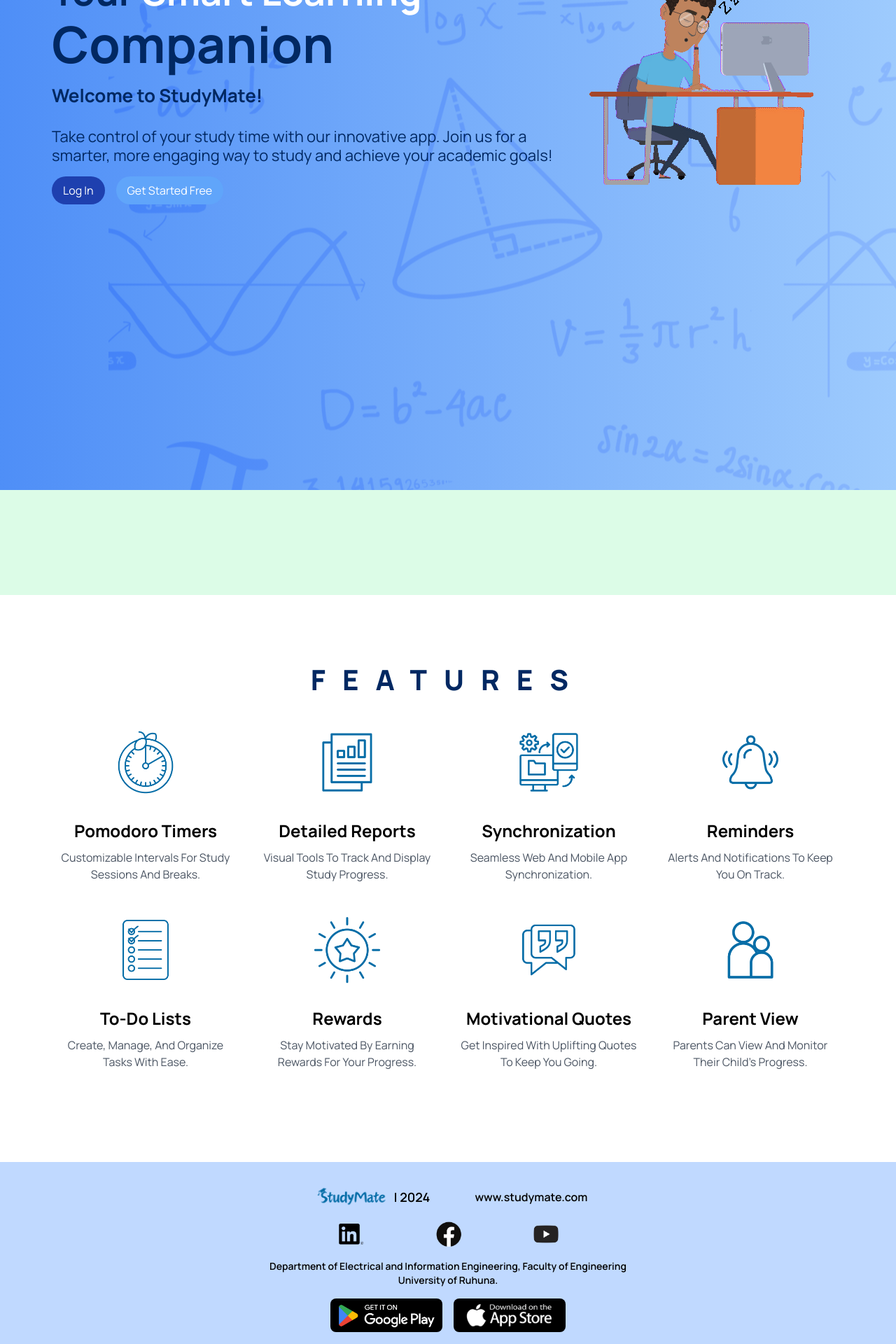
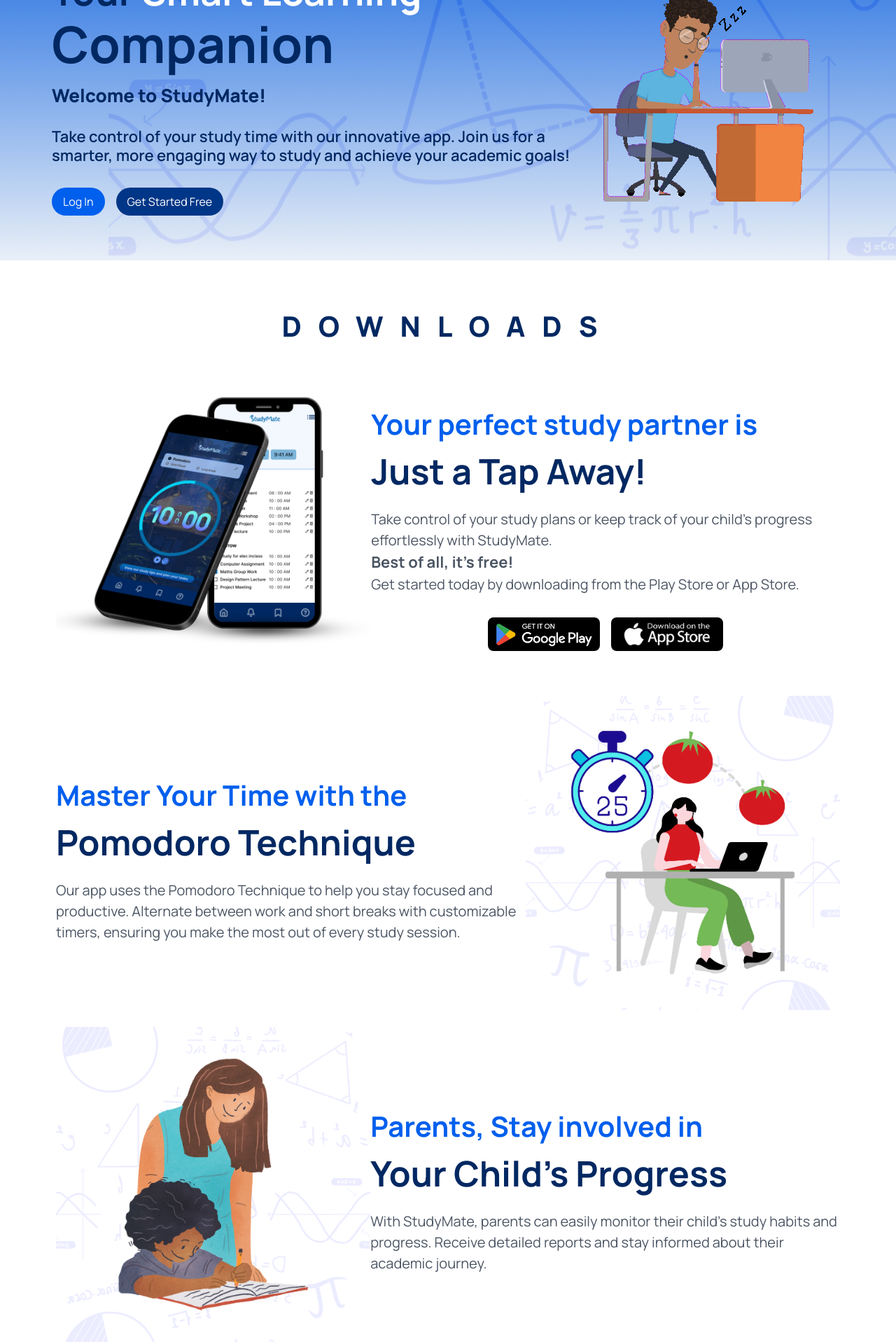
Before and after one commit to kanishkapg/StudyMate, a React (Vite) app in the folder frontend/: page / in a window 1280 px wide. Shown: the part 200-2120 px from the top of the page at 70% size. Built offline with nearby package versions, Linux system fonts and the light colour scheme.

Commit message:
Home page completed

```diff
--- /dev/null
+++ b/frontend/src/components/Downloads.jsx
@@ -0,0 +1,42 @@
+import React from 'react';
+import HomeImg2 from '../assets/images/HomePageIcons/home_img2.png';
+import HomeImg3 from '../assets/images/HomePageIcons/home_img3.png';
+
+const StudyMateSection = () => {
+  return (
+    <div className="flex flex-col items-center bg-white py-10">
+      <div className="flex flex-col md:flex-row items-center justify-between w-full max-w-7xl px-4">
+        <div className="flex flex-col items-center md:items-start md:w-1/2">
+          <img src={HomeImg2} alt="StudyMate App" className="w-64 h-auto" />
+          <p className="text-3xl font-bold text-blue-600 mt-4 text-center md:text-left">
+            Your perfect study partner is <br />
+            Just a Tap Away!
+          </p>
+          <p className="text-gray-600 mt-4 text-center md:text-left">
+            Take control of your study plans or keep track of your child's progress
+            effortlessly with StudyMate. <br />
+            <span className="font-bold">Best of all, it's free!</span> <br />
+            Get started today by downloading from the Play Store or App Store.
+          </p>
+          <div className="flex space-x-4 mt-4">
+            <button className="bg-black text-white px-4 py-2 rounded-lg w-36">Google Play</button>
+            <button className="bg-black text-white px-4 py-2 rounded-lg w-36">App Store</button>
+          </div>
+        </div>
+
+        <div className="md:w-1/2 mt-8 md:mt-0 flex justify-center">
+          <img src={HomeImg3} alt="Pomodoro Technique" className="w-64 h-auto" />
+        </div>
+      </div>
+
+      <div className="flex flex-col items-center text-center mt-10 w-full max-w-7xl px-4">
+        <h2 className="text-3xl font-bold text-blue-600">Master Your Time with the Pomodoro Technique</h2>
+        <p className="text-gray-600 mt-4 max-w-2xl">
+          Our app uses the Pomodoro Technique to help you stay focused and productive. Alternate between work and short breaks with customizable timers, ensuring you make the most out of every study session.
+        </p>
+      </div>
+    </div>
+  );
+};
+
+export default StudyMateSection;
--- a/frontend/src/components/Features.jsx
+++ b/frontend/src/components/Features.jsx
@@ -53,7 +53,7 @@
   ];
 
   return (
-    <div className="py-4 px-20">
+    <div className="px-20">
       <h2 className="text-[40px] font-extra-bold text-center mb-6 tracking-super-wide text-headingColor">
         FEATURES
       </h2>
--- a/frontend/src/components/Footer/Footer.jsx
+++ b/frontend/src/components/Footer/Footer.jsx
@@ -8,7 +8,7 @@
 
 const Footer = () => {
   return (
-    <footer className='pt-10'>
+    <footer className='pt-4'>
       <div className="container bg-skyBlue w-full h-auto py-8">
       <div className="flex space-x-16 justify-center items-center">
         <div className="flex items-center space-x-0.5">
--- a/frontend/src/pages/Home.jsx
+++ b/frontend/src/pages/Home.jsx
@@ -1,34 +1,46 @@
 import React from 'react'
 import workingImg from '../assets/images/HomePageIcons/home_gif2.gif'
+import HomeImg2 from '../assets/images/HomePageIcons/home_img2.png'
+import HomeImg3 from '../assets/images/HomePageIcons/home_img3.png'
+import HomeImg4 from '../assets/images/HomePageIcons/home_img4.png'
+import googlePlayIcon from '../assets/images/FooterIcons/googlePlayIcon.png'
+import appleStoreIcon from '../assets/images/FooterIcons/appleStoreIcon.jpg'
+
+
+import StudyMateSection from '../components/Downloads'
 import Features from '../components/Features'
+
+import {Link} from 'react-router-dom'
+
 
 const Home = () => {
   return (
     <>
     {/* Hero section starts */}
-    <section className='flex py-0'>
-    <div className="container relative w-full h-screen bg-[url('./assets/images/HomePageIcons/bg_img_math.png')]
+    <section className='flex pb-12 pt-0'>
+    <div className="container relative w-full bg-[url('./assets/images/HomePageIcons/bg_img_math.png')]
     bg-right bg-center bg-no-repeat" >
-      <div className="absolute inset-0 bg-gradient-to-r from-blue-500 to-blue-300 opacity-90"></div>
+      <div className="absolute inset-0 bg-gradient-to-b from-[#065CDD] to-[#E6EDF6] opacity-90 "></div>
+      <div className="relative z-10 flex items-center justify-between pt-[50px] max-w-7xl mx-auto px-6 pb-8">
 
-      <div className="relative z-10 flex items-center justify-between pt-[50px] max-w-7xl mx-auto px-6">
-
-        <div className="flex flex-col space-y-4 text-white w-2/3">
+        <div className="flex flex-col space-y-4 text-white w-2/3 pb-0">
           <h1 className="text-[54px] font-bold leading-[75px]">
             <span className="text-headingColor">Your  </span>
             <span className="text-white">Smart Learning </span>
             <span className="text-headingColor text-[72px]">Companion</span>
           </h1>
-          <p className="text-[26px] leading-[27px] text-headingColor font-bold">
+          <p className="text-[26px] leading-[27px] text-headingColor font-extra-bold">
             Welcome to StudyMate!
           </p>
-          <p className="pt-4 text-[22px] leading-[27px] text-headingColor">
+          <p className="pt-4 text-[22px] leading-[27px] font-semibold text-headingColor">
           Take control of your study time with our innovative app. Join us for a smarter,
            more engaging way to study and achieve your academic goals!
           </p>
-          <div className="flex space-x-4">
-            <button className="bg-blue-800 hover:bg-blue-900 text-white py-2 px-4 rounded-full">Log In</button>
-            <button className="bg-blue-400 hover:bg-blue-500 text-white py-2 px-4 rounded-full">Get Started Free</button>
+          <div className="flex space-x-4 pb-8 pt-4">
+            <button className="bg-[#005FED] text-white py-2 px-4 rounded-full">
+              <Link to='/login'>Log In</Link>
+            </button>
+            <button className="bg-[#003687] text-white py-2 px-4 rounded-full">Get Started Free</button>
           </div>
         </div>
 
@@ -41,11 +53,85 @@
     </section>
 
     {/* Downloads section starts */}
-    <section className='bg-green-100'></section>
+    <section className="py-4 px-20">
+      <div>
+        <h2 className="text-[40px] font-extra-bold text-center mb-6 tracking-super-wide text-headingColor">
+          DOWNLOADS
+        </h2>
+
+        <div className="flex items-center justify-between mb-6">
+          <div>
+            <img src={HomeImg2} alt="" className="w-[600px]" />
+          </div>
+          <div>
+            <p className="text-[40px] font-bold text-primaryColor mt-4 text-center md:text-left">
+              Your perfect study partner is
+            </p>
+            <p className="text-[50px] font-bold text-headingColor text-center md:text-left">
+            Just a Tap Away!
+            </p>
+
+            <p className="text-[20px] text-gray-600 mt-4 text-center md:text-left">
+              Take control of your study plans or keep track of your child's progress
+              effortlessly with StudyMate. <br />
+              <span className="text-[22px] font-bold">Best of all, it's free!</span> <br />
+              Get started today by downloading from the Play Store or App Store.
+            </p>
+            <div className="flex justify-center items-center space-x-4 pt-4 mt-4">
+              <div className="bg-black h-12 w-40 text-white flex items-center justify-center rounded-[8px]">
+                <img src={googlePlayIcon} alt="" className='h-11'/>
+              </div> {/* Google Play button */}
+              <div className="bg-black h-12 w-40 text-white flex items-center justify-center rounded-[8px]">
+                <img src={appleStoreIcon} alt="" className='h-11'/>
+              </div> {/* App Store button */}
+            </div>
+          </div>
+        </div>
+
+        <div className="flex items-center justify-between mb-6">
+          <div className='w-2/3'>
+            <p className="text-[40px] font-bold text-primaryColor mt-4 text-center md:text-left">
+              Master Your Time with the
+            </p>
+            <p className="text-[50px] font-bold text-headingColor text-center md:text-left">
+              Pomodoro Technique
+            </p>
+
+            <p className="text-[20px] text-gray-600 mt-4 text-center md:text-left">
+            Our app uses the Pomodoro Technique to help you stay focused and productive.
+            Alternate between work and short breaks with customizable timers,
+            ensuring you make the most out of every study session.
+            </p>
+          </div>
+          <div>
+            <img src={HomeImg3} alt="" className="w-[500px]" />
+          </div>
+        </div>
+
+        <div className="flex items-center justify-between">
+          <div >
+            <img src={HomeImg4} alt="" className="w-[500px]" />
+          </div>
+          <div className='w-2/3'>
+            <p className="text-[40px] font-bold text-primaryColor mt-4 text-center md:text-left">
+              Parents, Stay involved in
+            </p>
+            <p className="text-[50px] font-bold text-headingColor text-center md:text-left">
+            Your Child's Progress
+            </p>
+
+            <p className="text-[20px] text-gray-600 mt-4 text-center md:text-left">
+            With StudyMate, parents can easily monitor their child's study habits and progress.
+            Receive detailed reports and stay informed about their academic journey.
+            </p>
+          </div>
+        </div>
+      </div>
+    </section>
     {/* Downloads section ends */}
 
     {/* Features section starts */}
-    <section>
+    <section className='pt-8'>
       <Features />
     </section>
     {/* Features section ends */}
```
Also changed, not shown: frontend/src/assets/images/HomePageIcons/home_img4.png, frontend/src/assets/images/HomePageIcons/logo3.png (added).
